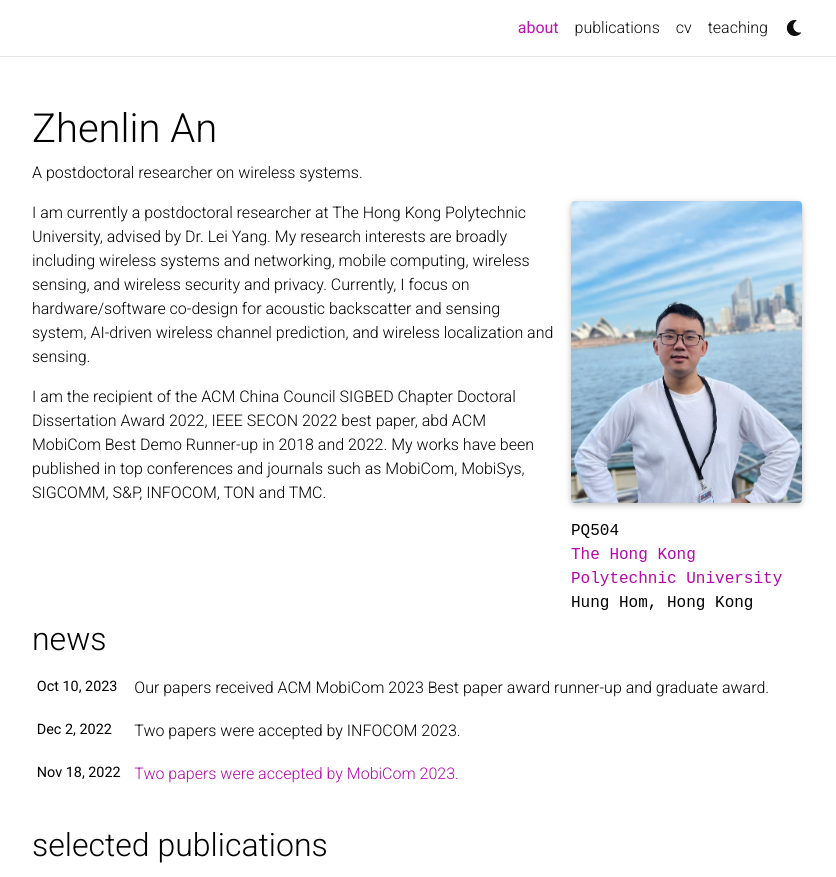
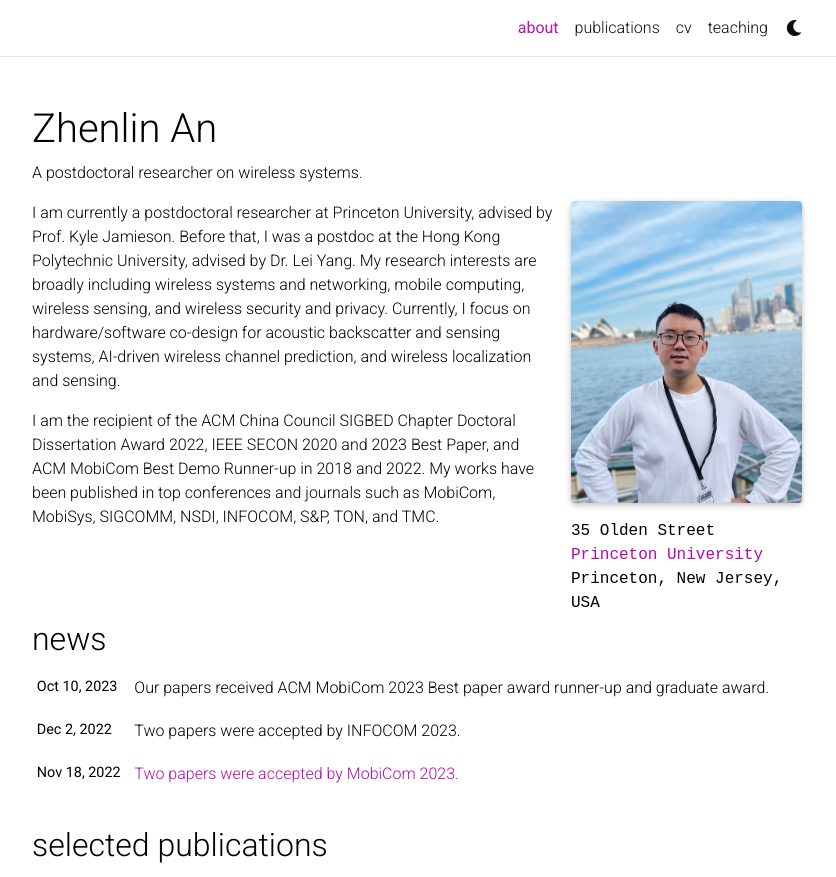
Before and after one commit to Anplus/anplus.github.io, a Jekyll site: the page built from _pages/about.md, in a window 1280 px wide and 1166 px high, cut to the strip 0-877 px from the top of the window. Shown: the whole strip, without its empty margins (223-1059 px from the left). Built offline with Jekyll 4.4.1, drawn with Linux system fonts in a browser that asks for light colours; full-size pictures stand in for the smaller copies a plugin makes; comment, search, counter and statistics services are not loaded; a style sheet for code colours, icons or effects is not loaded.

Commit message:
Update about.md

```diff
--- a/_pages/about.md
+++ b/_pages/about.md
@@ -9,21 +9,21 @@ profile:
   image: prof_pic2.jpg
   image_circular: false # crops the image to make it circular
   address: >
-    <p>PQ504</p>
-    <p> <a href='https://www.polyu.edu.hk/comp/'>The Hong Kong Polytechnic University</a> </p>
-    <p>Hung Hom, Hong Kong</p>
+    <p>35 Olden Street</p>
+    <p> <a href='https://www.cs.princeton.edu/'>Princeton University</a> </p>
+    <p>Princeton, New Jersey, USA</p>
 
 news: true  # includes a list of news items
 selected_papers: true # includes a list of papers marked as "selected={true}"
 social: true  # includes social icons at the bottom of the page
 ---
 
-I am currently a postdoctoral researcher at The Hong Kong Polytechnic University, advised by Dr. Lei Yang. My research interests are broadly including wireless systems and networking, mobile computing, wireless sensing, and wireless security and privacy. Currently, I focus on hardware/software co-design for acoustic backscatter and sensing system, AI-driven wireless channel prediction, and wireless localization and sensing.
+I am currently a postdoctoral researcher at Princeton University, advised by Prof. Kyle Jamieson. Before that, I was a postdoc at the Hong Kong Polytechnic University, advised by Dr. Lei Yang. My research interests are broadly including wireless systems and networking, mobile computing, wireless sensing, and wireless security and privacy. Currently, I focus on hardware/software co-design for acoustic backscatter and sensing systems, AI-driven wireless channel prediction, and wireless localization and sensing.
 
-I am the recipient of the ACM China Council SIGBED Chapter Doctoral Dissertation Award 2022, IEEE SECON 2022 best paper, abd ACM MobiCom Best Demo Runner-up in 2018 and 2022. My works have been published in top conferences and journals such as MobiCom, MobiSys, SIGCOMM, S&P, INFOCOM, TON and TMC.
+I am the recipient of the ACM China Council SIGBED Chapter Doctoral Dissertation Award 2022, IEEE SECON 2020 and 2023 Best Paper, and ACM MobiCom Best Demo Runner-up in 2018 and 2022. My works have been published in top conferences and journals such as MobiCom, MobiSys, SIGCOMM, NSDI, INFOCOM, S&P, TON, and TMC.
 
 <!-- Write your biography here. Tell the world about yourself. Link to your favorite [subreddit](http://reddit.com). You can put a picture in, too. The code is already in, just name your picture `prof_pic.jpg` and put it in the `img/` folder.
 
-Put your address / P.O. box / other info right below your picture. You can also disable any these elements by editing `profile` property of the YAML header of your `_pages/about.md`. Edit `_bibliography/papers.bib` and Jekyll will render your [publications page](/al-folio/publications/) automatically.
+Put your address / P.O. box / other info right below your picture. You can also disable any of these elements by editing `profile` property of the YAML header of your `_pages/about.md`. Edit `_bibliography/papers.bib` and Jekyll will render your [publications page](/al-folio/publications/) automatically.
 
 Link to your social media connections, too. This theme is set up to use [Font Awesome icons](http://fortawesome.github.io/Font-Awesome/) and [Academicons](https://jpswalsh.github.io/academicons/), like the ones below. Add your Facebook, Twitter, LinkedIn, Google Scholar, or just disable all of them. -->
```
